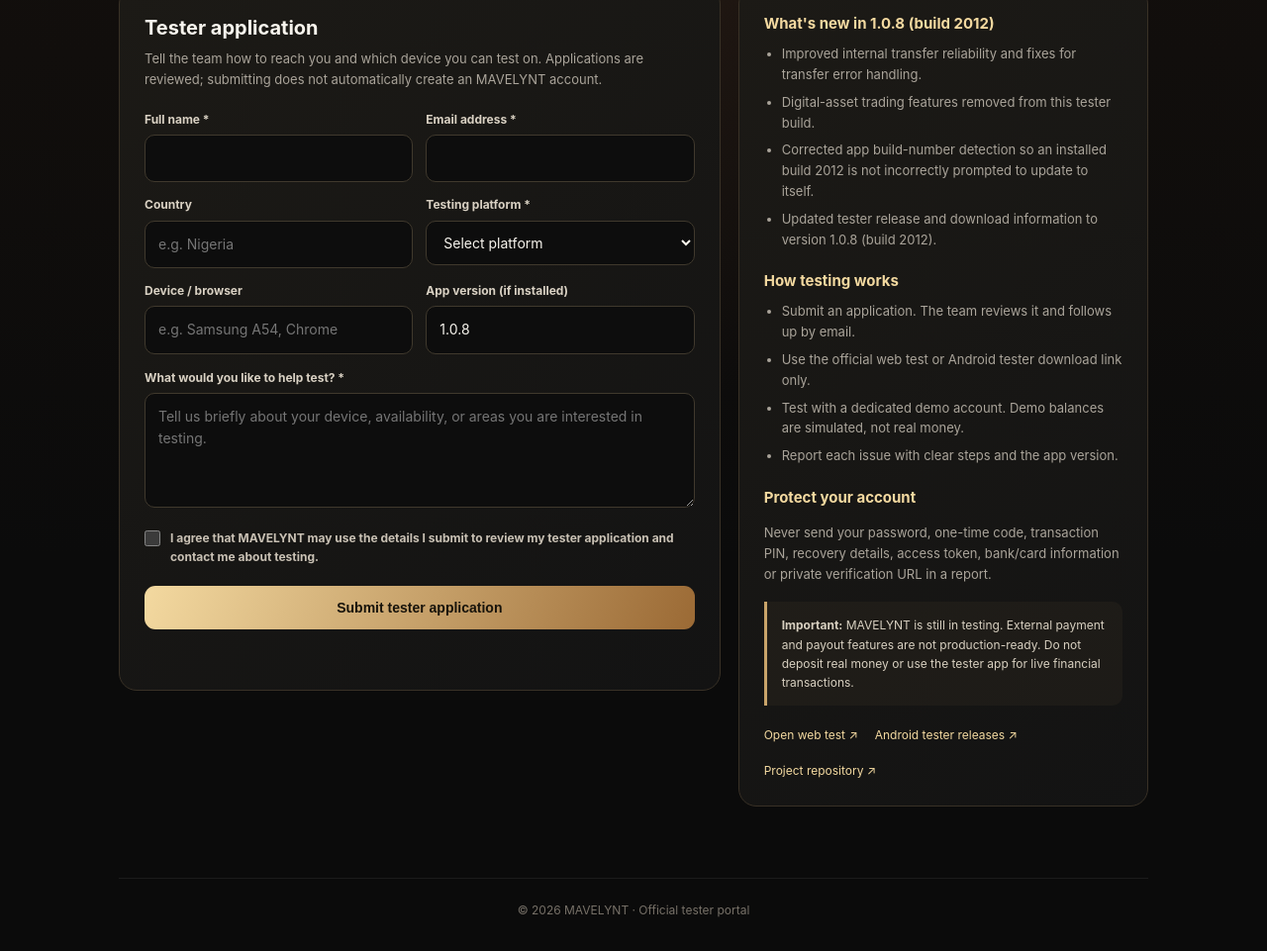
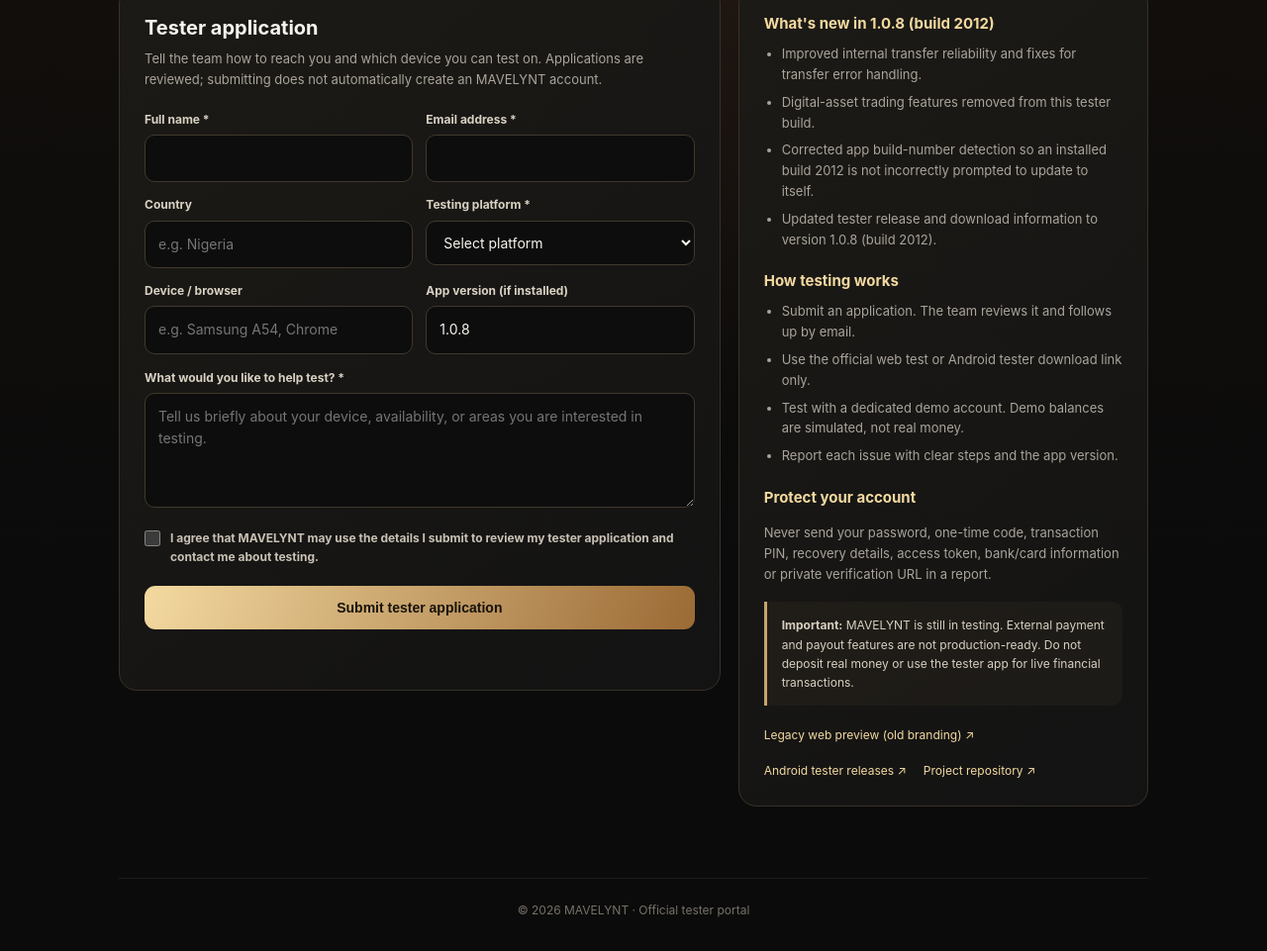
Before and after one commit to OminiCodes/OminiPay-Downloads, a plain HTML site: page testers/index.html in a window 1280 px wide. Shown: the part 458-1419 px from the top of the page at 99% size. Drawn offline with Linux system fonts and the light colour scheme.

Commit message:
feat(mavelynt): label legacy web preview during refresh

```diff
--- a/testers/index.html
+++ b/testers/index.html
@@ -133,7 +133,7 @@ footer{border-top:1px solid #ffffff12;padding:22px 0 32px;color:#777168;text-ali
       <p>Never send your password, one-time code, transaction PIN, recovery details, access token, bank/card information or private verification URL in a report.</p>
       <div class="notice"><strong>Important:</strong> MAVELYNT is still in testing. External payment and payout features are not production-ready. Do not deposit real money or use the tester app for live financial transactions.</div>
       <div class="links">
-        <a href="https://ominicodes.github.io/OminiPay-Downloads/app/">Open web test ↗</a>
+        <a href="https://ominicodes.github.io/OminiPay-Downloads/app/">Legacy web preview (old branding) ↗</a>
         <a href="https://github.com/OminiCodes/OminiPay-Downloads/releases">Android tester releases ↗</a>
         <a href="https://github.com/Omini-Technologies/MAVELYNT">Project repository ↗</a>
       </div>
```
